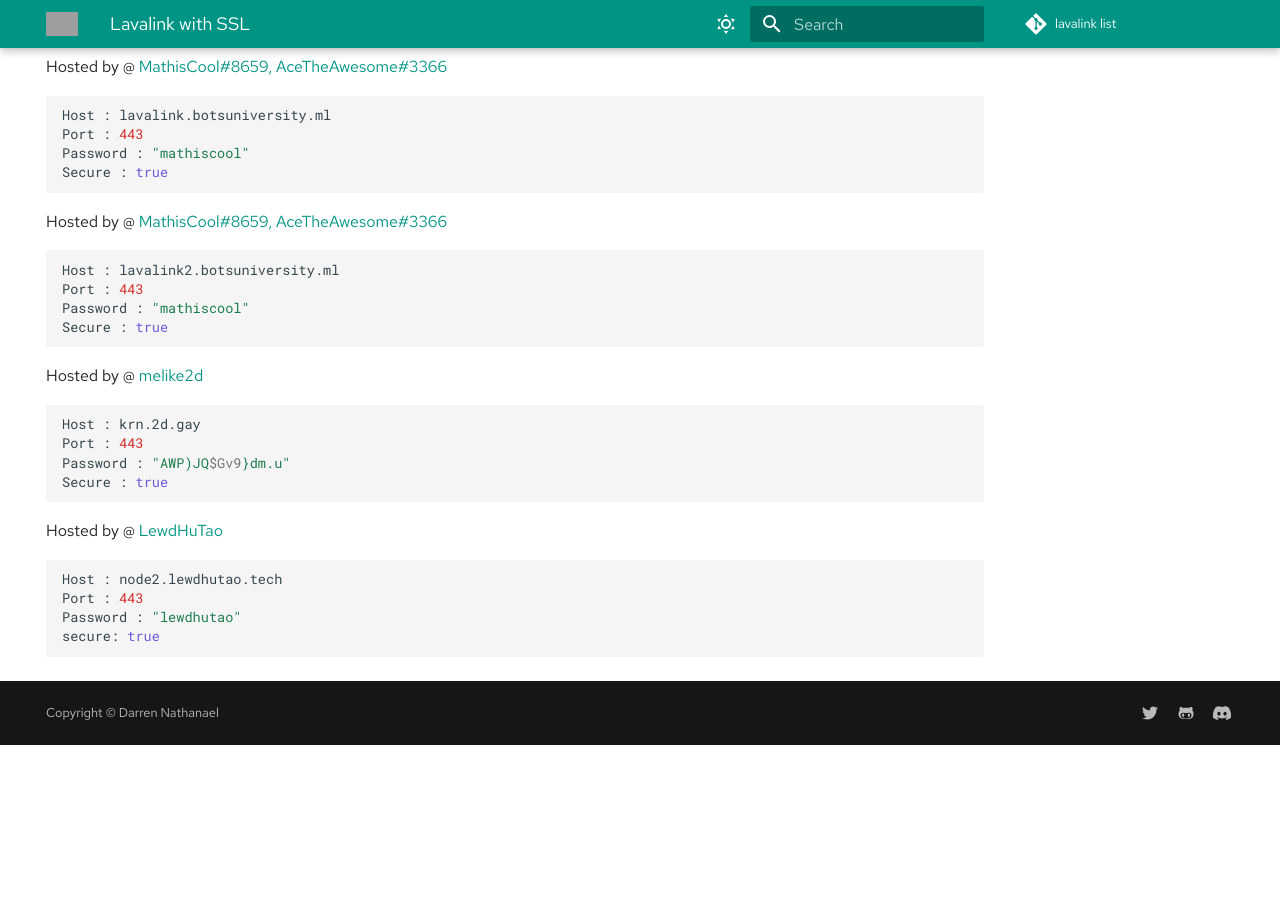
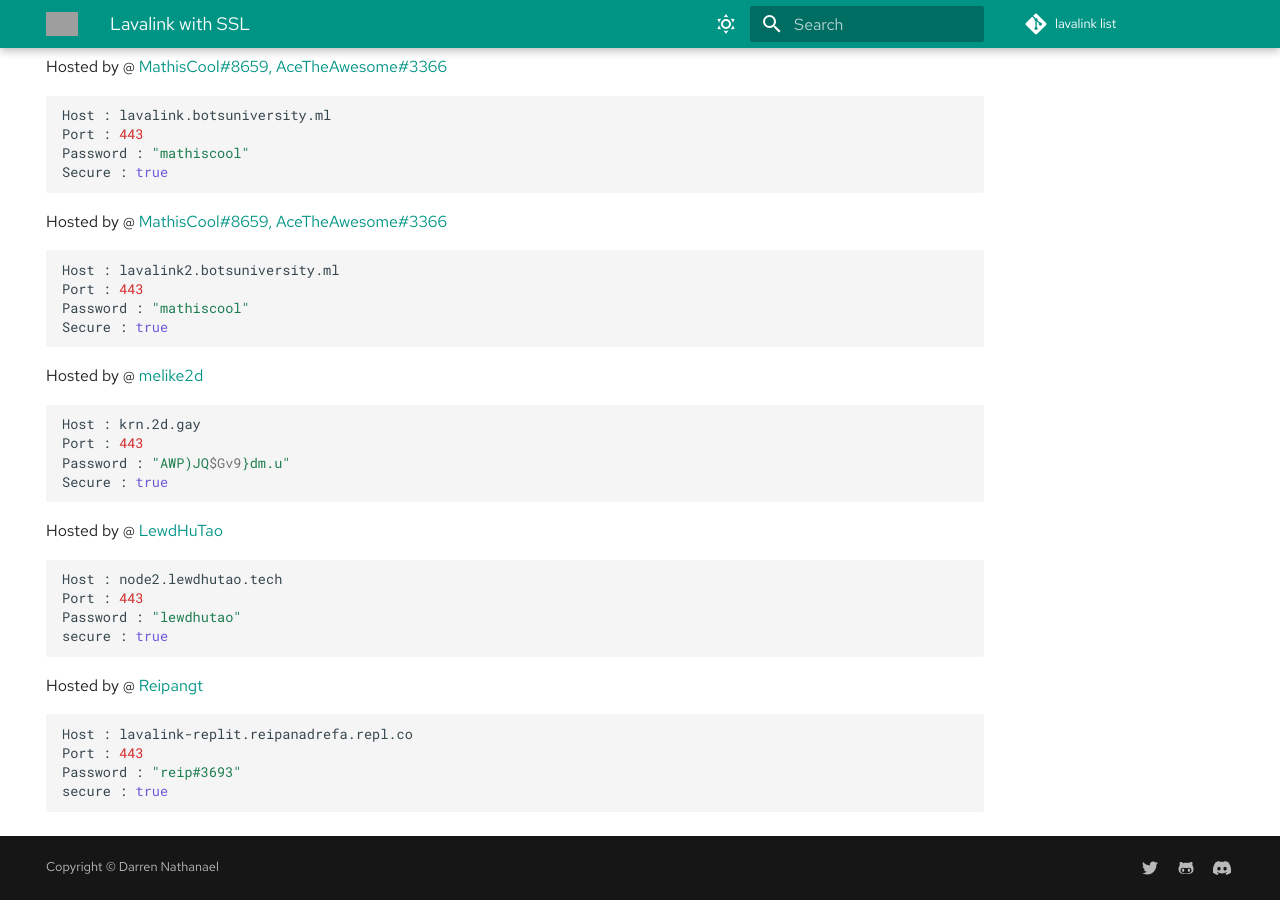
Before and after one commit to DarrenOfficial/lavalink-list, an MkDocs documentation site: the page built from docs/SSL/lavalink-with-ssl.md, in a window 1280 px wide and 900 px high, scrolled down 1102 px. Built offline with MkDocs 1.6.1 and Material for MkDocs 9.7.7, drawn with Linux system fonts in a browser that asks for light colours; comment, search, counter and statistics services are not loaded; before the commit the page ends 1847 px from its top, so only the background shows below that; grey boxes are pictures that could not be loaded.

Commit message:
Update lavalink-with-ssl.md(#226 (#238)
Co-authored-by: Darren <github@darrennathanael.com>

````diff
--- a/docs/SSL/lavalink-with-ssl.md
+++ b/docs/SSL/lavalink-with-ssl.md
@@ -16,7 +16,7 @@ Hosted by @ [ErrorDoc404](https://github.com/ErrorDoc404)
 Host : node1.kartadharta.xyz
 Port : 443
 Password : "kdlavalink"
-secure: true
+secure : true
 ```
 
 Hosted by @ [GGLVXD](https://discord.gg/JHqvvcRbrS)
@@ -74,5 +74,13 @@ Hosted by @ [LewdHuTao](https://lewdhutao.me)
 Host : node2.lewdhutao.tech
 Port : 443
 Password : "lewdhutao"
-secure: true
+secure : true
 ```
+Hosted by @ [Reipangt](http://n1.cybers.pw:8001)
+
+```bash
+Host : lavalink-replit.reipanadrefa.repl.co
+Port : 443
+Password : "reip#3693"
+secure : true
+```
````
